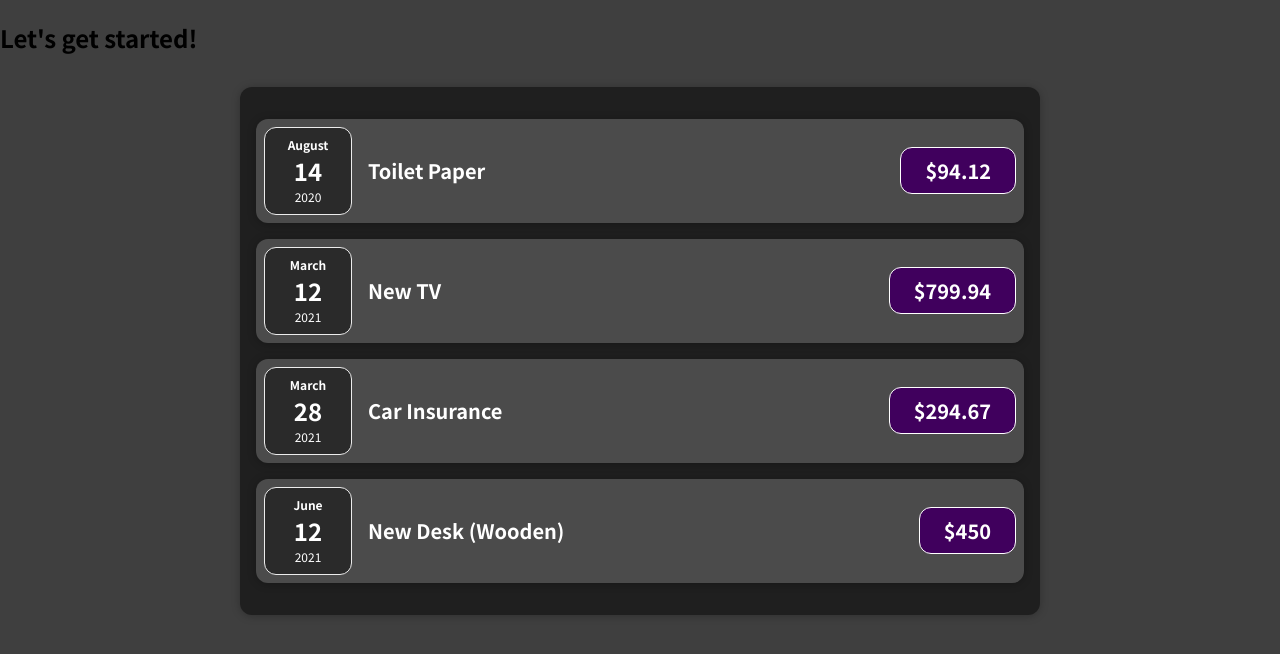
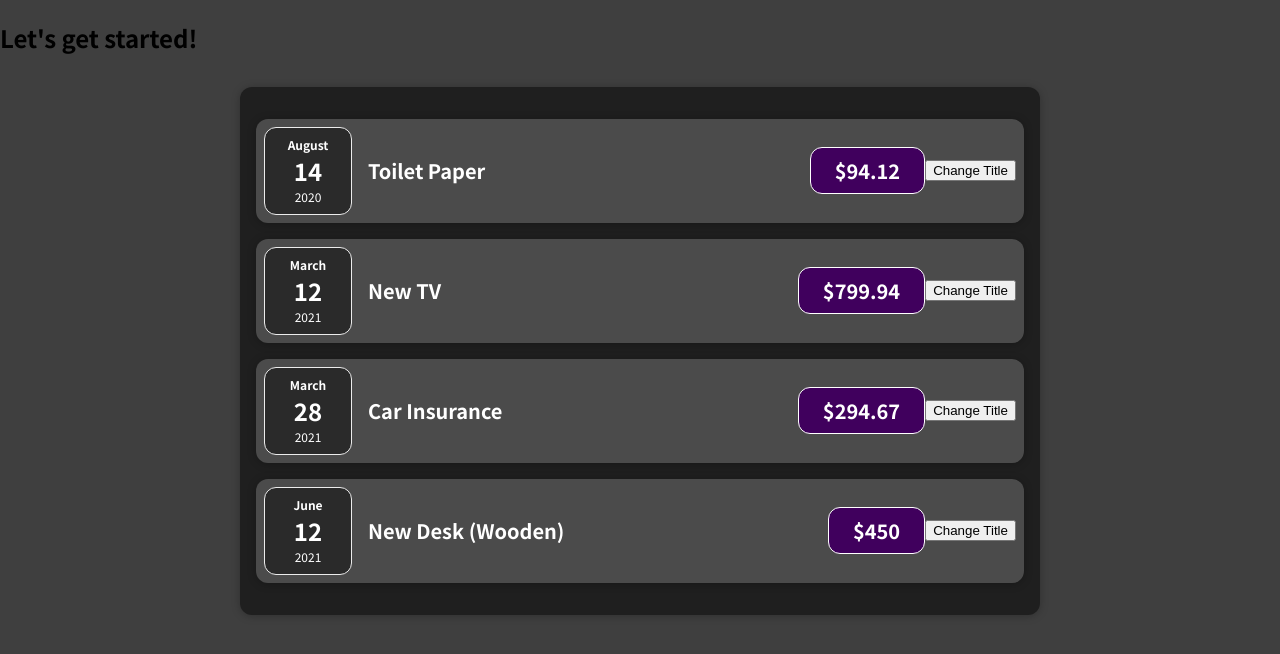
Before and after one commit to padepokanpenguin/react-introduction-academind-course, a React (Create React App) app: page / in a window 1280 px wide. Shown: the top 654 px of the page. Built offline with nearby package versions, Linux system fonts and the light colour scheme.

Commit message:
adding state

```diff
--- a/src/components/ExpenseItem.js
+++ b/src/components/ExpenseItem.js
@@ -1,16 +1,24 @@
+import { useState } from 'react';
 import ExpenseDate from './ExpenseDate';
 import Card from './Card';
 import './ExpenseItem.css';
 
 function ExpenseItem (props) {
+  const [title, setTitle] = useState(props.title);
+
+  const clickHanlder = () => {
+    setTitle('updated');
+    console.log(title)
+  }
 
   return (
     <Card className="expense-item">
       <ExpenseDate date={props.date} />
       <div className="expense-item__description">
-        <h2>{props.title}</h2>
+        <h2>{title}</h2>
         <div className="expense-item__price">${props.amount}</div>
       </div>
+      <button onClick={clickHanlder} >Change Title</button>
     </Card>)
 }
 
```
Also changed, not shown: 1 other file (tests, documents, lock files or other folders).
